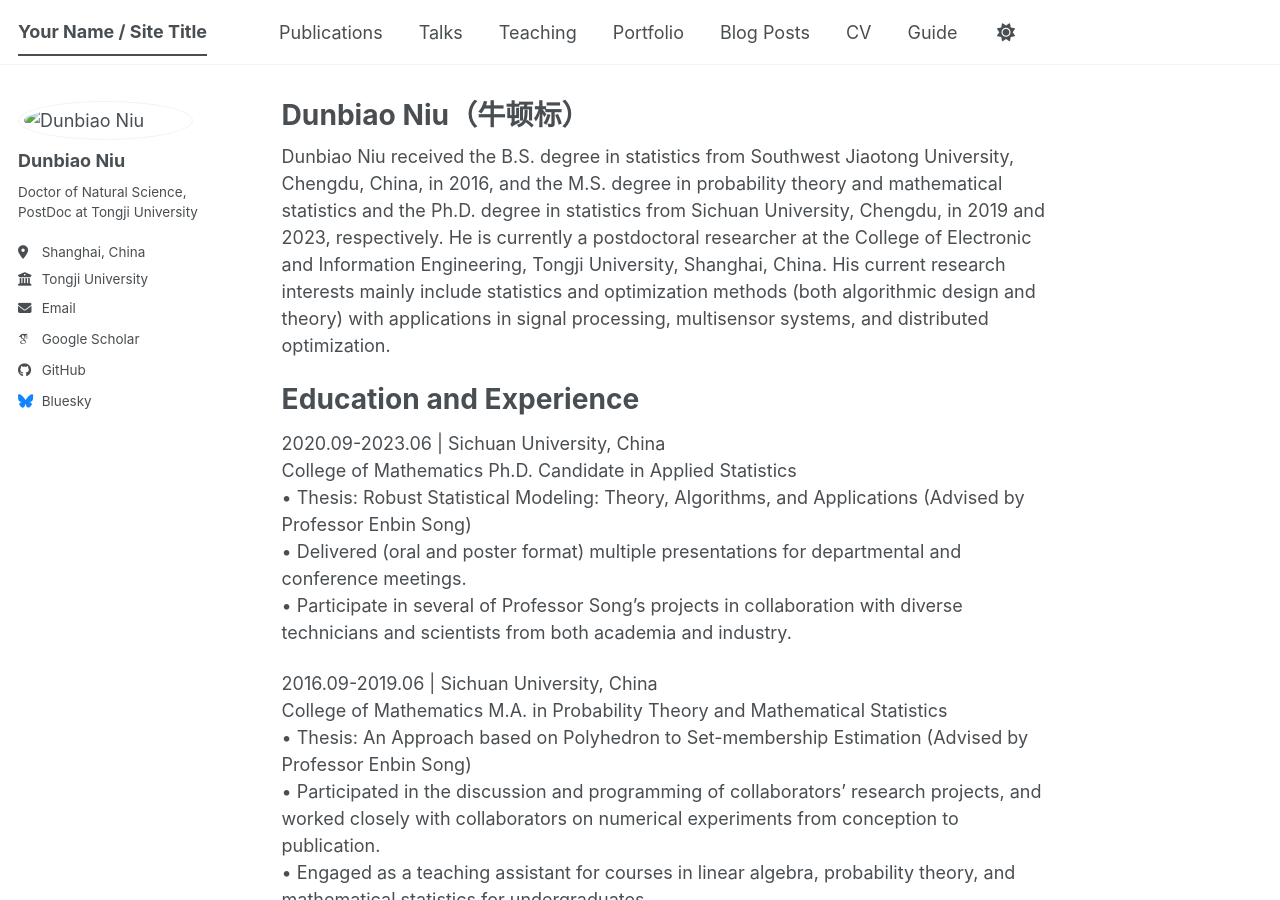
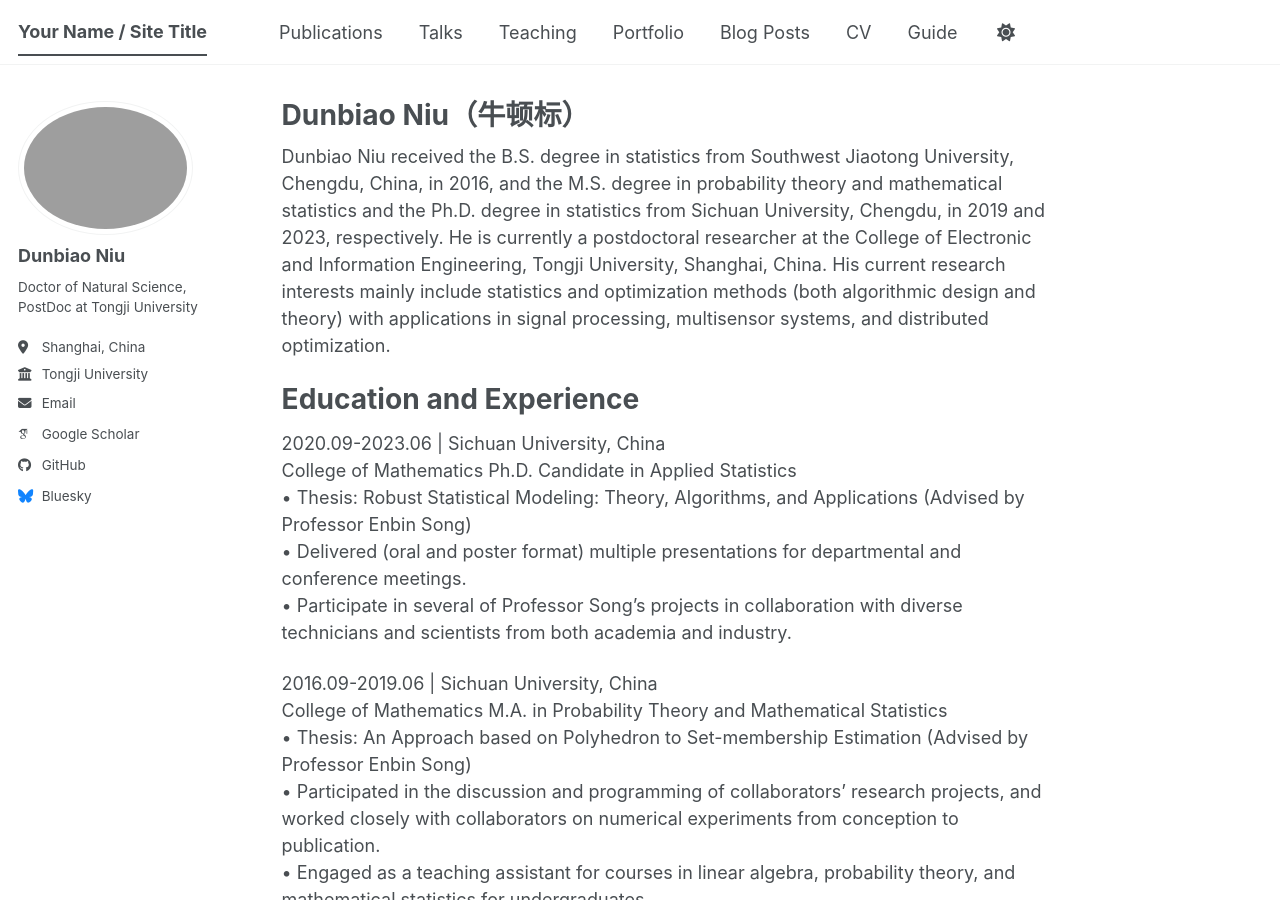
Before and after one commit to dunbiaoniu-ops/dunbiaoniu.github.io, a Jekyll site: the page built from _pages/about.md, in a window 1280 px wide and 900 px high. Built offline with Jekyll 4.4.1, drawn with Linux system fonts in a browser that asks for light colours; some web fonts are replaced; a script bundle is joined from its source files by our own code; library files that are not in the unit come from our copies.

Commit message:
Update _config.yml

```diff
--- a/_config.yml
+++ b/_config.yml
@@ -23,7 +23,7 @@ repository               : "academicpages/academicpages.github.io"
 #               Additional customization can be done by editing /_includes/author-profile.html
 author:
   # Biographic information
-  avatar           : "profile.jpg"
+  avatar           : "dunbiaoniu.jpg"
   name             : "Dunbiao Niu"
   pronouns         : # example: "she/her"
   bio              : "Doctor of Natural Science, PostDoc at Tongji University"
```
